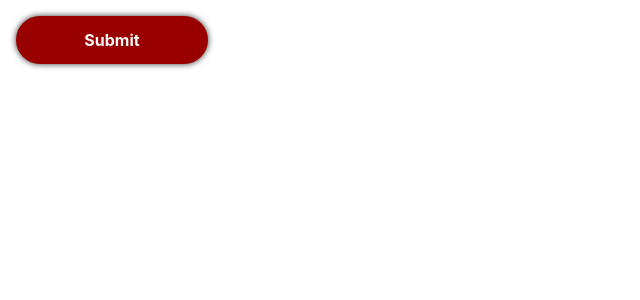
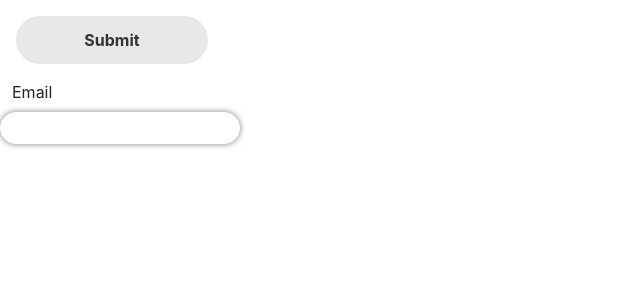
Before and after one commit to priyanshujain7/Activity-Management-Dashboard, a React (Create React App) app: page / in a window 1280 px wide. Shown: the top 300 px of the page, without its empty margins (0-640 px from the left). Built offline with nearby package versions, Linux system fonts and the light colour scheme.

Commit message:
Input component added

```diff
--- a/src/App.js
+++ b/src/App.js
@@ -1,12 +1,14 @@
 import Login from "./pages/Login";
 import Button from "./components/Button";
+import Input from "./components/Input";
 import "./App.scss";
 
 function App() {
   return (
     <div className="App">
       {/* <Login></Login> */}
-      <Button background="dark"></Button>
+      <Button background="light"></Button>
+      <Input label="Email" id="email"></Input>
     </div>
   );
 }
--- a/src/components/Button/index.jsx
+++ b/src/components/Button/index.jsx
@@ -5,9 +5,7 @@ const Button = ({ background = "dark", text = "Submit" }) => {
   return (
     <div className="btn-comp m-3">
       <button
-        className={`btn ${
-          background === "dark" ? "header-bg" : "body-bg"
-        } fs-16 text-bold`}
+        className={`btn ${background === "dark" ? "header-bg" : "body-bg"}`}
       >
         {text}
       </button>
--- a/src/components/Button/styles.scss
+++ b/src/components/Button/styles.scss
@@ -4,7 +4,11 @@
     width: 12rem;
     height: 3rem;
     border-radius: 2rem;
-    box-shadow: 0px 0px 6px $jet;
+    font-size: 16px;
+    font-weight: bold;
+    &:hover {
+      box-shadow: 0px 0px 6px $jet;
+    }
   }
 }
 .fs-16 {
--- /dev/null
+++ b/src/components/Input/index.jsx
@@ -0,0 +1,16 @@
+import React from "react";
+import "./styles.scss";
+const Input = ({ label = "", id = "", type = "text" }) => {
+  return (
+    <div className="row">
+      <div className="label col-12">
+        <label htmlFor={id}>{label}</label>
+      </div>
+      <div className="col-12">
+        <input id={id} className="input-field" type={type} />
+      </div>
+    </div>
+  );
+};
+
+export default Input;
--- /dev/null
+++ b/src/components/Input/styles.scss
@@ -0,0 +1,18 @@
+@import "./../../utils/constants/colors";
+
+.input-field {
+  width: 15rem;
+  height: 2rem;
+  border-radius: 16px;
+  border: 1px solid $white;
+  box-shadow: 0px 0px 6px $grey;
+  padding-left: 0.5rem;
+  &:focus {
+    outline: none;
+    box-shadow: 0px 0px 6px inset $grey;
+  }
+}
+.label {
+  padding-left: 1.5rem;
+  padding-bottom: 0.5rem;
+}
--- a/src/utils/constants/_colors.scss
+++ b/src/utils/constants/_colors.scss
@@ -2,3 +2,5 @@ $jet: #333333;
 $dark_red: #990100;
 $platinum: #e8e8e8;
 $cultured: #f6f6f6;
+$white: #ffffff;
+$grey: grey;
```
